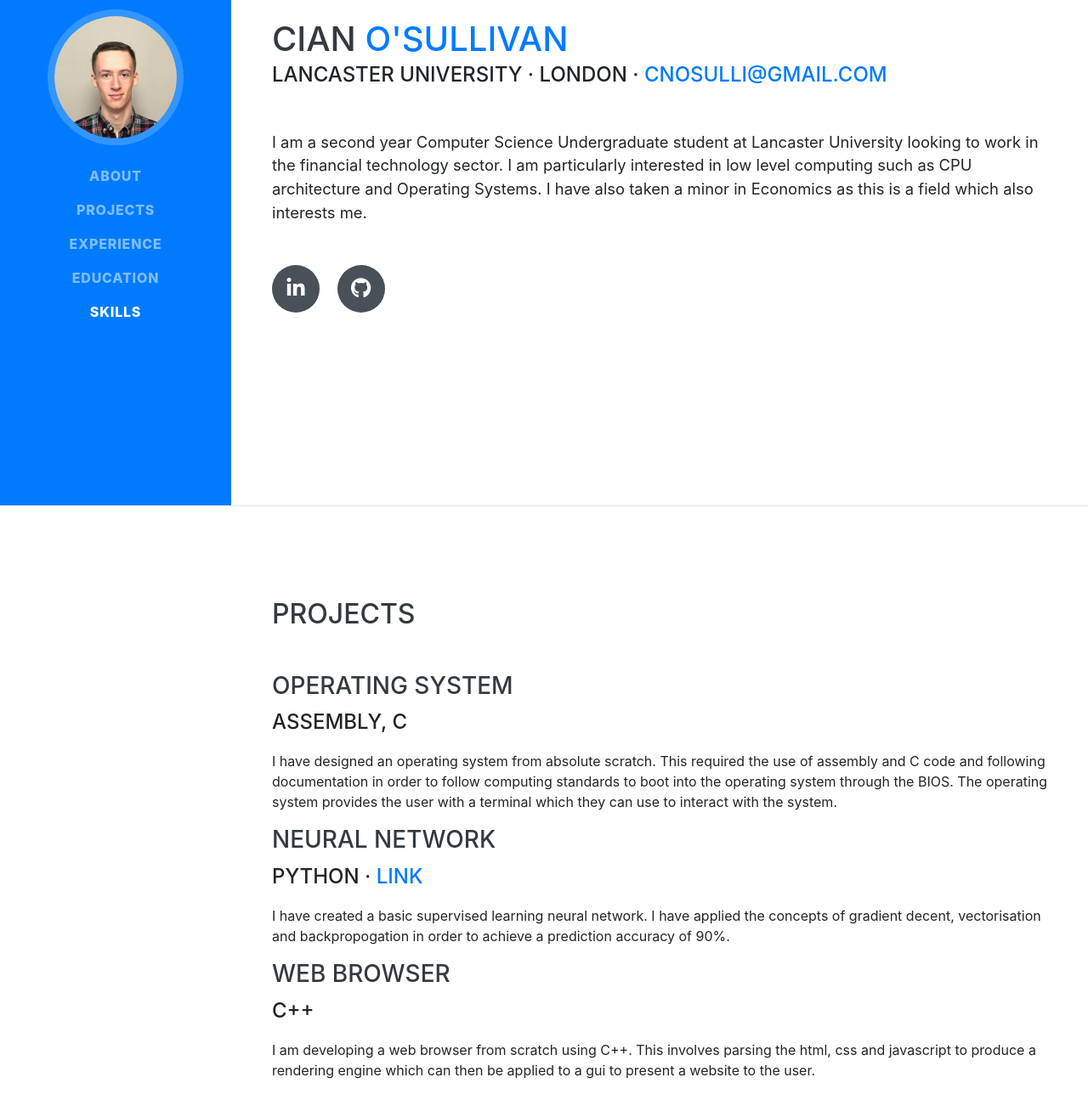
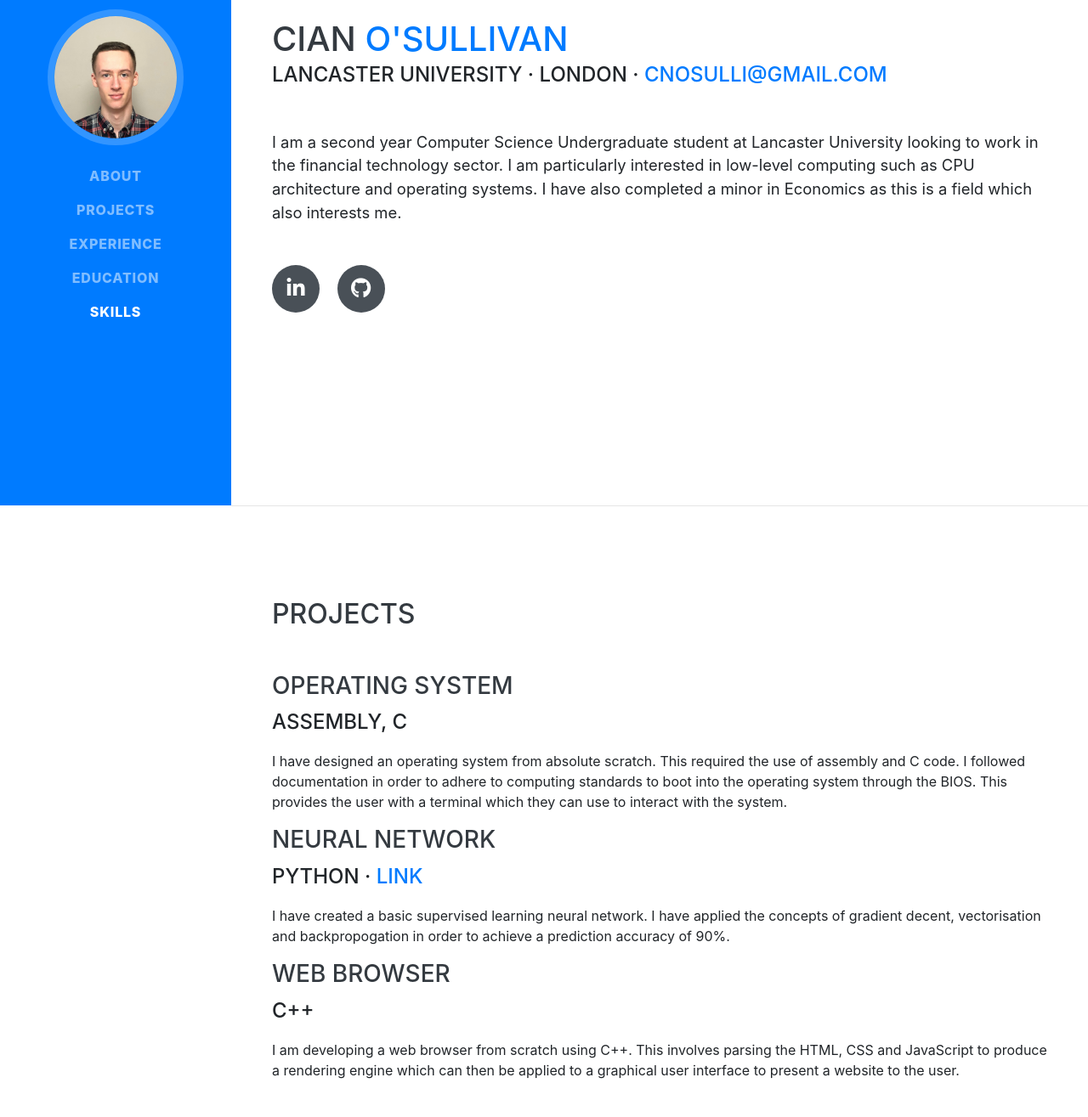
Before and after one commit to CianOSullivan/Portfolio, a website with bundled scripts: page index.html in a window 1280 px wide. Shown: the part 205-1520 px from the top of the page at 85% size. Built offline with nearby package versions, Linux system fonts and the light colour scheme; a web font is replaced by a local one.

Commit message:
Grammer correction

```diff
--- a/index.html
+++ b/index.html
@@ -70,7 +70,7 @@
         <div class="subheading mb-5">Lancaster University · London ·
           <a href="mailto:name@email.com">cnosulli@gmail.com</a>
         </div>
-        <p class="lead mb-5">I am a second year Computer Science Undergraduate student at Lancaster University looking to work in the financial technology sector. I am particularly interested in low level computing such as CPU architecture and Operating Systems. I have also taken a minor in Economics as this is a field which also interests me. </p>
+        <p class="lead mb-5">I am a second year Computer Science Undergraduate student at Lancaster University looking to work in the financial technology sector. I am particularly interested in low-level computing such as CPU architecture and operating systems. I have also completed a minor in Economics as this is a field which also interests me. </p>
         <div class="social-icons">
           <a href="https://www.linkedin.com/in/cosulli/" target="_blank">
             <i class="fab fa-linkedin-in"></i>
@@ -89,7 +89,7 @@
         <h2 class="mb-5">Projects</h2>
         <h3> Operating System </h3>
         <div class="subheading mb-3">Assembly, C</div>
-        <p>I have designed an operating system from absolute scratch. This required the use of assembly and C code and following documentation in order to follow computing standards to boot into the operating system through the BIOS. The operating system provides the user with a terminal which they can use to interact with the system.</p>
+        <p>I have designed an operating system from absolute scratch. This required the use of assembly and C code. I followed documentation in order to adhere to computing standards to boot into the operating system through the BIOS. This provides the user with a terminal which they can use to interact with the system.</p>
 
         <h3> Neural Network </h3>
         <div class="subheading mb-3">Python · <a href="https://github.com/CianOSullivan/NeuralNet" target="_blank">Link</a> </div>
@@ -97,7 +97,7 @@
 
         <h3> Web Browser </h3>
         <div class="subheading mb-3">C++</div>
-        <p>I am developing a web browser from scratch using C++. This involves parsing the html, css and javascript to produce a rendering engine which can then be applied to a gui to present a website to the user.</p>
+        <p>I am developing a web browser from scratch using C++. This involves parsing the HTML, CSS and JavaScript to produce a rendering engine which can then be applied to a graphical user interface to present a website to the user.</p>
       </div>
     </section>
 
@@ -151,7 +151,7 @@
           <div class="resume-content">
             <h3 class="mb-0">Lancaster University</h3>
             <div class="subheading mb-3">Bachelor of Science (Hons)</div>
-            <div>Computer Science</div>
+            <div>Computer Science · Minor in Economics</div>
             <p>Grade: 1st (Predicted)</p>
           </div>
           <div class="resume-date text-md-right">
```
